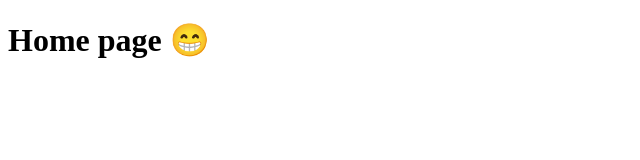
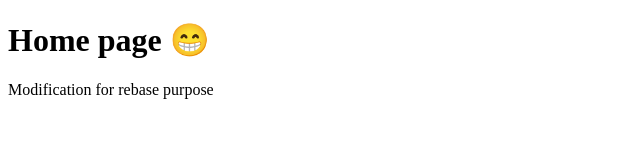
Before and after one commit to Gasorekibo/Gym-Git-Exercise-Solutions, a plain HTML site: page home.html in a window 1280 px wide. Shown: the whole page, without its empty margins (0-640 px from the left). Drawn offline with Linux system fonts and the light colour scheme.

Commit message:
modify homepage

```diff
--- a/home.html
+++ b/home.html
@@ -7,5 +7,6 @@
   </head>
   <body>
     <h1>Home page 😁</h1>
+    <p>Modification for rebase purpose</p>
   </body>
 </html>
```
